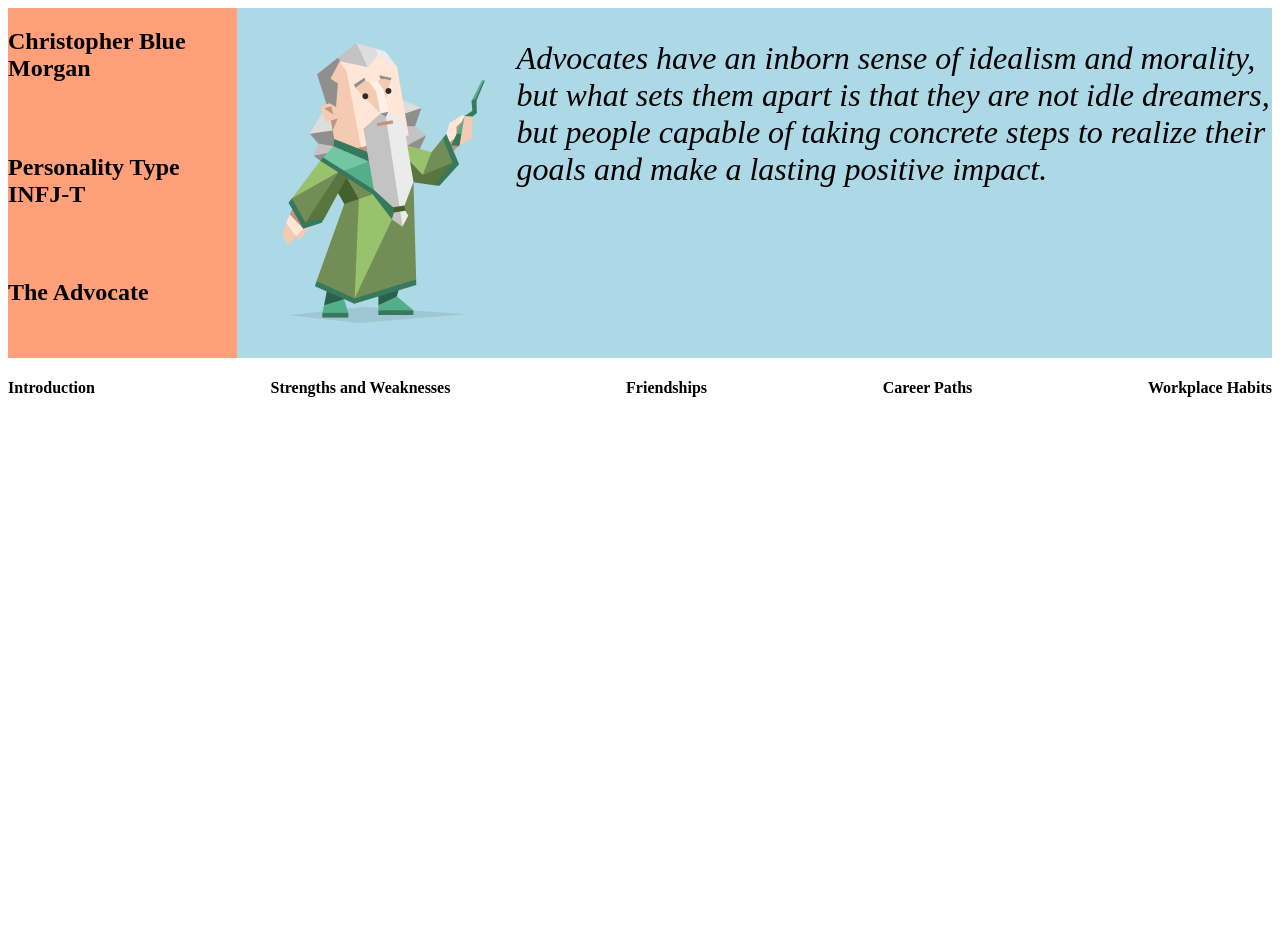
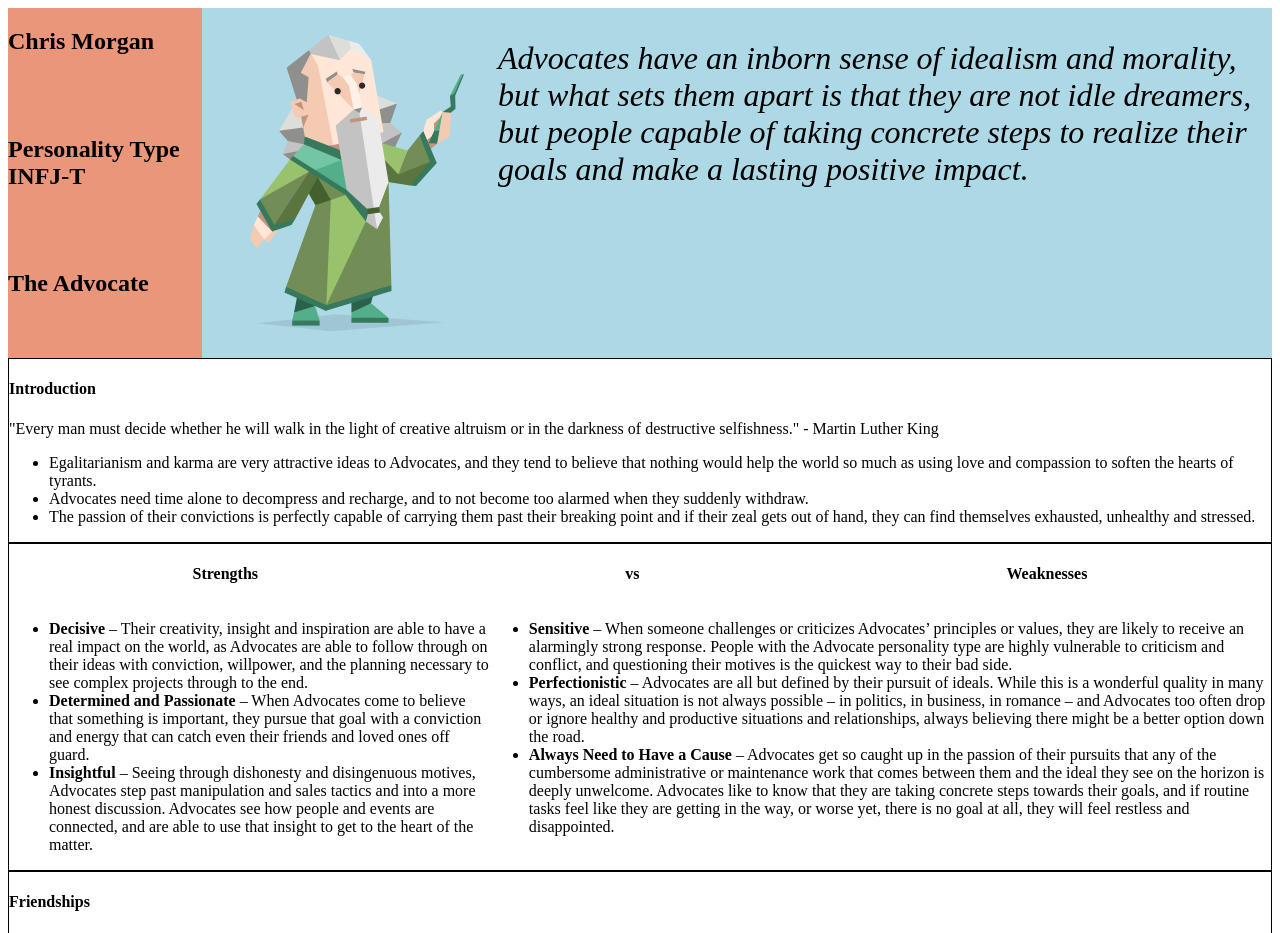
Before and after one commit to bluemorgan23/my-personality, a plain HTML site: page index.html in a window 1280 px wide. Shown: the top 933 px of the page. Before the commit the page ends 800 px from the top, so only its background shows below. Drawn offline with Linux system fonts and the light colour scheme.

Commit message:
Got the Introduction and Strengths and Weaknesses in the index.html. Did some adjusting on main.css

```diff
--- a/index.html
+++ b/index.html
@@ -27,7 +27,7 @@
 <body>
     <nav class="topMenu">
         <div class="infoContainer">
-            <h1 class="info">Christopher Blue Morgan</h1>
+            <h1 class="info">Chris Morgan</h1>
             <h1 class="info">Personality Type INFJ-T</h1>
             <h1 class="info">The Advocate</h1>
         </div>
@@ -40,11 +40,64 @@
     </nav>
     <div class="mainContainer">
         <div class="introContainer">
-            <h4 class="introCard">Introduction</h4>
-            <p class="intro"></p>
+            <h4 class="introCard--header">Introduction</h4>
+            <p class="introCard--quote">"Every man must decide whether he will walk in the light of creative altruism
+                or in the
+                darkness of destructive selfishness." - Martin Luther King</p>
+            <ul class="introCard--list-container">
+                <li>Egalitarianism and karma are very attractive ideas to Advocates, and they tend to believe that
+                    nothing would help the world so much as using love and compassion to soften the hearts of tyrants.</li>
+                <li>Advocates need time alone to decompress and recharge, and to not become too alarmed when they
+                    suddenly withdraw. </li>
+                <li>The passion of their convictions is perfectly capable of carrying them past their breaking point
+                    and if their zeal gets out of hand, they can find themselves exhausted, unhealthy and stressed.</li>
+            </ul>
         </div>
         <div class="swContainer">
-            <h4 class="swCard">Strengths and Weaknesses</h4>
+            <div class="swCard--header-container">
+                <h4 class="swCard--header">Strengths</h4>
+                <h4 class="swCard--header">vs</h4>
+                <h4 class="swCard--header">Weaknesses</h4>
+            </div>
+            <div class="swCard--list-container">
+                <ul class="swCard--strengths">
+                    <li><strong>Decisive</strong> – Their creativity, insight and inspiration are able to have a real
+                        impact on the
+                        world, as Advocates are able to follow through on their ideas with conviction, willpower,
+                        and
+                        the planning necessary to see complex projects through to the end.</li>
+                    <li><strong>Determined and Passionate</strong> – When Advocates come to believe that something is
+                        important,
+                        they
+                        pursue that goal with a conviction and energy that can catch even their friends and loved
+                        ones
+                        off guard.</li>
+                    <li><strong>Insightful</strong> – Seeing through dishonesty and disingenuous motives, Advocates
+                        step past
+                        manipulation and sales tactics and into a more honest discussion. Advocates see how people
+                        and
+                        events are connected, and are able to use that insight to get to the heart of the matter.</li>
+                </ul>
+                <ul class="swCard--weaknesses">
+                    <li><strong>Sensitive</strong> – When someone challenges or criticizes Advocates’ principles or
+                        values, they are
+                        likely to receive an alarmingly strong response. People with the Advocate personality type are
+                        highly vulnerable to criticism and conflict, and questioning their motives is the quickest way
+                        to their bad side.</li>
+                    <li><strong>Perfectionistic</strong> – Advocates are all but defined by their pursuit of ideals.
+                        While this is a
+                        wonderful quality in many ways, an ideal situation is not always possible – in politics, in
+                        business, in romance – and Advocates too often drop or ignore healthy and productive situations
+                        and relationships, always believing there might be a better option down the road.
+                    </li>
+                    <li><strong>Always Need to Have a Cause</strong> – Advocates get so caught up in the passion of
+                        their pursuits that
+                        any of the cumbersome administrative or maintenance work that comes between them and the ideal
+                        they see on the horizon is deeply unwelcome. Advocates like to know that they are taking
+                        concrete steps towards their goals, and if routine tasks feel like they are getting in the way,
+                        or worse yet, there is no goal at all, they will feel restless and disappointed.</li>
+                </ul>
+            </div>
         </div>
         <div class="friendContainer">
             <h4 class="friendCard">Friendships</h4>
--- a/main.css
+++ b/main.css
@@ -3,34 +3,52 @@ img {
     height: 350px;
 }
 
-.topMenu {
+.topMenu {                  /* container for entire top section */
     display: flex;
 }
 
-.descriptionContainer {
+.descriptionContainer {     /* container for the right side */
     display: flex;
     background-color: lightblue;
 }
 
-.description {
+.description {              /* actual text inside the container on the right */
     font-style: italic;
     font-size: 2em;
 }
 
-.infoContainer {
+.infoContainer {        /* container for the left side */
     display: flex;
     flex-wrap: wrap;
     justify-content: center;
-    background-color: lightsalmon;
+    background-color: darksalmon;
 
 }
 
-.info {
+.info {                 /* contents of left side */
     flex-basis: 100%;
-    font-weight: none;
+    font-weight: bolder;
+    color: black;
 }
+/* All of the above code deals with the top section of the document */
+
+/* All of the code below deals with the cards */
 
 .mainContainer {
     display: flex;
-    justify-content: space-between;
+    flex-direction: column;
 }
+
+.mainContainer > div {
+    border: 1px solid black;
+}
+
+.swCard--list-container {
+    display: flex;
+}
+
+.swCard--header-container {
+    display: flex;
+    flex-direction: row;
+    justify-content: space-around;
+}
```
